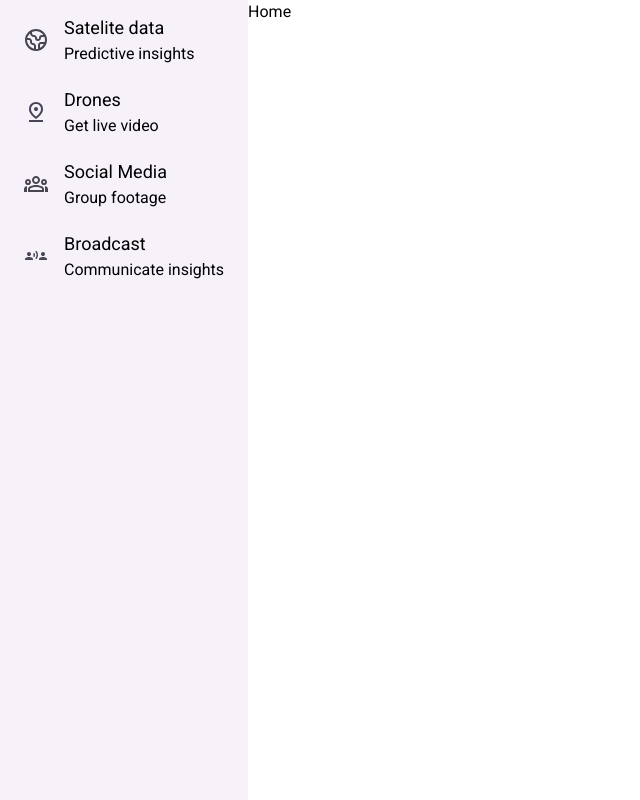
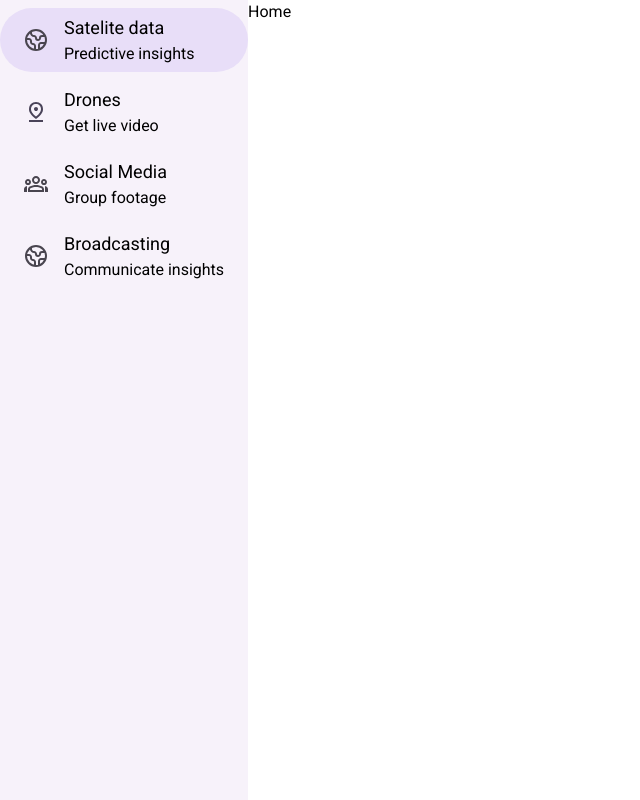
Before and after one commit to JonathonStamper/New_Designasoureses, a Next.js app: page / in a window 1280 px wide. Shown: the whole page, without its empty margins (0-640 px from the left). Built offline with nearby package versions, Linux system fonts and the light colour scheme.

Commit message:
Navbar fix

```diff
--- a/components/NavBar.js
+++ b/components/NavBar.js
@@ -4,16 +4,29 @@ import SocialmediaIcon from '../icons/SocialmediaIcon'
 import LocationIcon from '../icons/LocationIcon'
 import Link from 'next/link'
 import BroadcastIcon from '../icons/BroadcastIcon'
+import { useRouter } from 'next/router'
 
 const NavBar = () => {
+  const [selected, setSelected] = useState('0')
+  const router = useRouter()
+
+  const links = [
+    {text:"Satelite data", subtext:"Predictive insights", url:"/", icon:<WorldIcon />},
+    {text:"Drones", subtext:"Get live video", url:"/drones", icon:<LocationIcon />},
+    {text:" Social Media", subtext:"Group footage", url:"/socialmedia", icon:<SocialmediaIcon />},
+    {text:"Broadcasting", subtext:"Communicate insights", url:"/broadcast", icon:<WorldIcon />},
+  ]
   return (
     <div className='h-full bg-lightpurple'>
       {/* <p className='text-3xl p-6'>The New Disasters</p> */}
       <div className='flex flex-col w-full gap-2 py-2'>
-        <NavButton text="Satelite data" subtext="Predictive insights" url="/map" icon={<WorldIcon />} />
-        <NavButton text="Drones" subtext="Get live video" url="/drones" icon={<LocationIcon />}/>
-        <NavButton text="Social Media" subtext="Group footage" url="/socialmedia" icon={<SocialmediaIcon />} />
-        <NavButton text="Broadcast" subtext="Communicate insights" url="/broadcast" icon={<BroadcastIcon />} />
+        {links.map((item, index) => (
+          <>
+                  <NavButton key={index} text={item.text} subtext={item.subtext} url={item.url} icon={item.icon} />
+
+          </>
+        ))}
+
       </div>
     </div>
   )
@@ -24,8 +37,9 @@ export default NavBar
 
 const NavButton = ({ text, subtext, icon, url }) => {
   const [clicked, setClicked]= useState(false);
+  const router = useRouter()
 
-  return <Link href={url} className={`w-full h-16 flex items-center justify-start gap-4 px-6 ${clicked? 'bg-clickedpurple rounded-full':''}`} onClick={()=>{setClicked(true)}}>
+  return <Link href={url} className={`w-full h-16 flex items-center justify-start gap-4 px-6 ${router.asPath === url ? 'bg-clickedpurple rounded-full':''}`} onClick={()=>{setClicked(true)}}>
     <span>{icon}</span>
     <div className='flex flex-col'>
       <span className='text-lg'>{text}</span>
```
